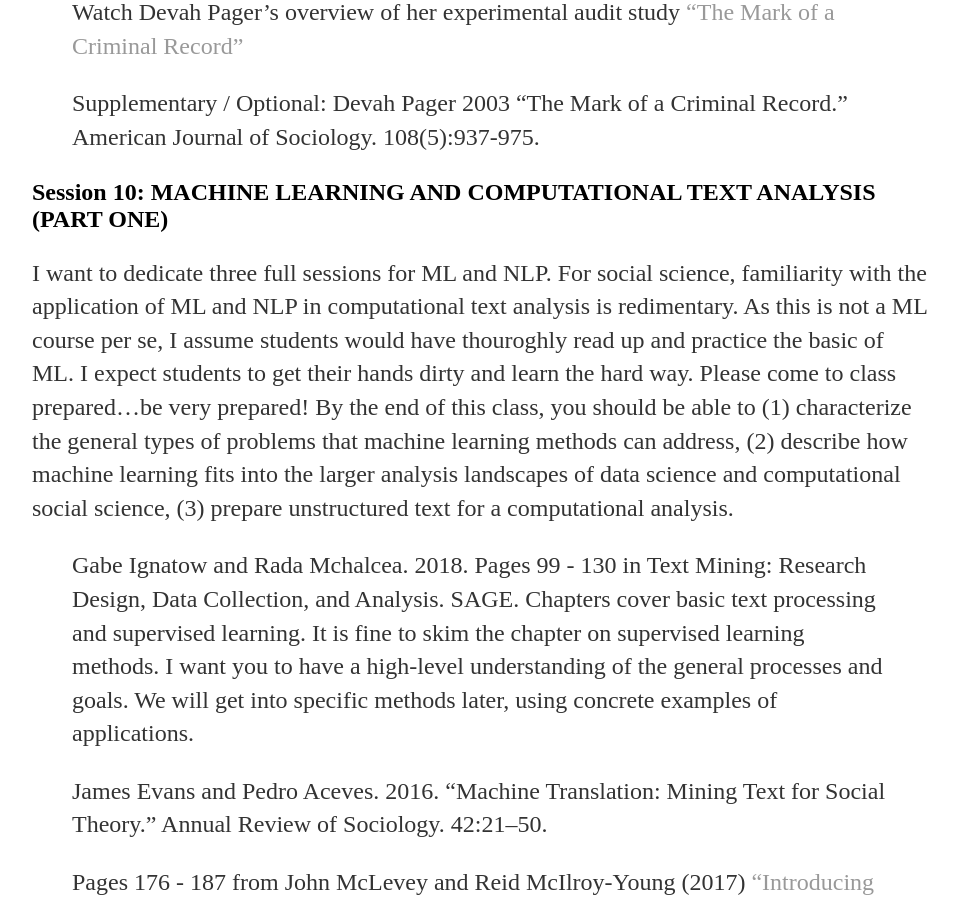
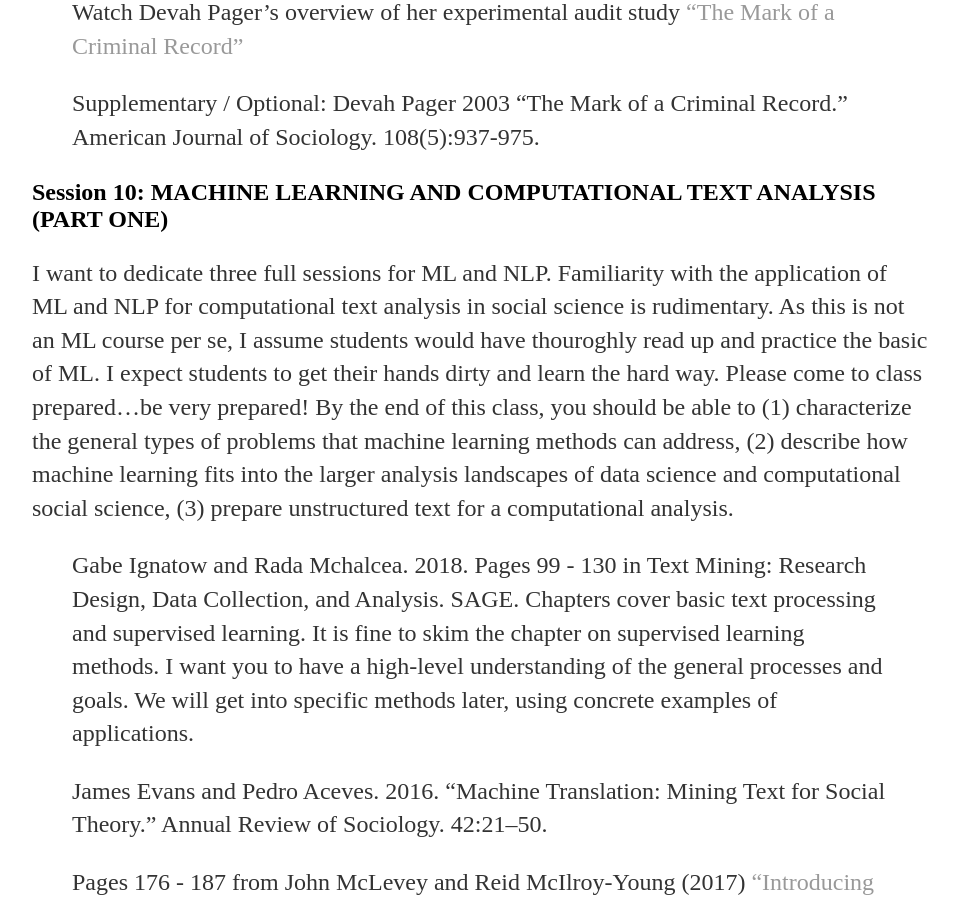
Before and after one commit to judekurn/judekurn.github.io, a Jekyll site: the page built from docs/teach/digital_data_social_science.md, in a window 1280 px wide and 900 px high, scrolled down 6724 px. Shown: the whole window, without its empty margins (160-1118 px from the left). Built offline with Jekyll 4.4.1, drawn with Linux system fonts in a browser that asks for light colours; our own code applies the rules of GitHub Pages for plain Markdown files.

Commit message:
Update digital_data_social_science.md

```diff
--- a/docs/teach/digital_data_social_science.md
+++ b/docs/teach/digital_data_social_science.md
@@ -146,7 +146,7 @@
 >Supplementary / Optional: Devah Pager 2003 “The Mark of a Criminal Record.” American Journal of Sociology. 108(5):937-975.
 
 ## Session 10: MACHINE LEARNING AND COMPUTATIONAL TEXT ANALYSIS (PART ONE)
-I want to dedicate three full sessions for ML and NLP. For social science, familiarity with the application of ML and NLP in computational text analysis is redimentary. As this is not a ML course per se, I assume students would have thouroghly read up and practice the basic of ML. I expect students to get their hands dirty and learn the hard way. Please come to class prepared...be very prepared! By the end of this class, you should be able to (1) characterize the general types of problems that machine learning methods can address, (2) describe how machine learning fits into the larger analysis landscapes of data science and computational social science, (3) prepare unstructured text for a computational analysis.
+I want to dedicate three full sessions for ML and NLP. Familiarity with the application of ML and NLP for computational text analysis in social science is rudimentary. As this is not an ML course per se, I assume students would have thouroghly read up and practice the basic of ML. I expect students to get their hands dirty and learn the hard way. Please come to class prepared...be very prepared! By the end of this class, you should be able to (1) characterize the general types of problems that machine learning methods can address, (2) describe how machine learning fits into the larger analysis landscapes of data science and computational social science, (3) prepare unstructured text for a computational analysis.
 
 >Gabe Ignatow and Rada Mchalcea. 2018. Pages 99 - 130 in Text Mining: Research Design, Data Collection, and Analysis. SAGE. Chapters cover basic text processing and supervised learning. It is fine to skim the chapter on supervised learning methods. I want you to have a high-level understanding of the general processes and goals. We will get into specific methods later, using concrete examples of applications.
 
```
